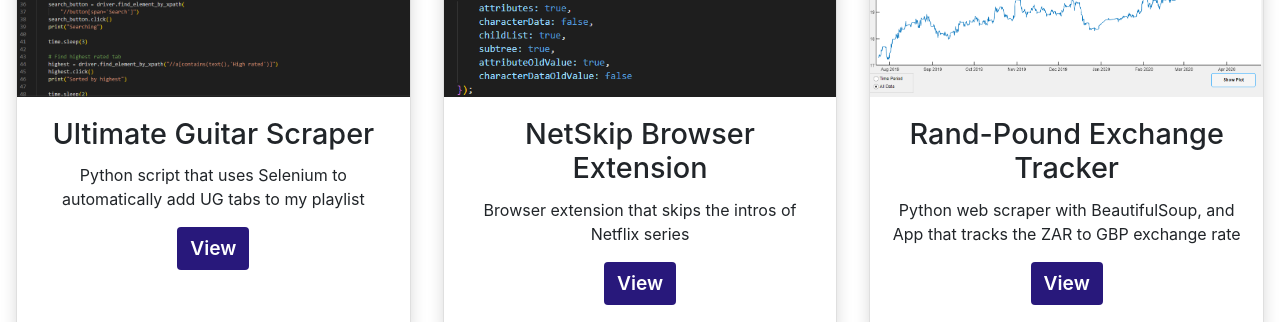
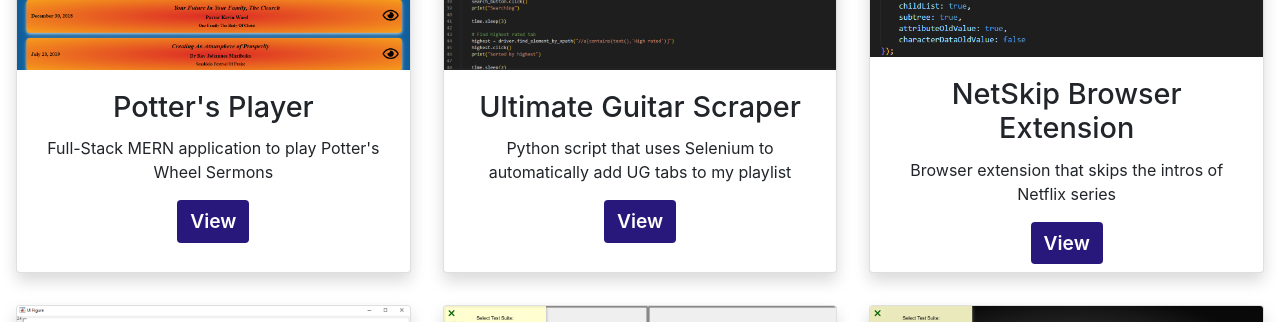
Before and after one commit to ShaunSHamilton/portfolio, a React (Create React App) app: page / in a window 1280 px wide. Shown: the part 1014-1336 px from the top of the page. Built offline with nearby package versions, Linux system fonts and the light colour scheme.

Commit message:
Added Potter-Player project

```diff
--- a/src/App.js
+++ b/src/App.js
@@ -1,6 +1,7 @@
 import React from 'react';
 import './App.css';
 import RandPoundApp from './RandPoundApp.png'
+import PotterPlayer from './PotterPlayer.png'
 import NetskipCode from './NetskipCode.png'
 import UltimateGuitarCode from './UltimateGuitarCode.png'
 import MarkDown from './MarkDown.png'
@@ -108,7 +109,8 @@ const About = (props) => {
 //-----------------------------------------
 
 const ProjectDeck = () => {
-  const projects = [{ title: "Ultimate Guitar Scraper", text: "Python script that uses Selenium to automatically add UG tabs to my playlist", img: UltimateGuitarCode, href: "https://github.com/Sky020/UltimateGuitarScraper" },
+  const projects = [{ title: "Potter's Player", text: "Full-Stack MERN application to play Potter's Wheel Sermons", img: PotterPlayer, href: "https://potter-player.glitch.me" },
+  { title: "Ultimate Guitar Scraper", text: "Python script that uses Selenium to automatically add UG tabs to my playlist", img: UltimateGuitarCode, href: "https://github.com/Sky020/UltimateGuitarScraper" },
   { title: "NetSkip Browser Extension", text: "Browser extension that skips the intros of Netflix series", img: NetskipCode, href: "https://github.com/Sky020/NetSkip" },
   { title: "Rand-Pound Exchange Tracker", text: "Python web scraper with BeautifulSoup, and App that tracks the ZAR to GBP exchange rate", img: RandPoundApp, href: "https://github.com/Sky020/Rand-Pound-Exchanger" },
   { title: "MarkDown Previewer", text: "React with Marked text input that translates MarkDown", img: MarkDown, href: "https://codepen.io/sky020/full/XWmbpzL" },
```
Also changed, not shown: src/PotterPlayer.png (added).
